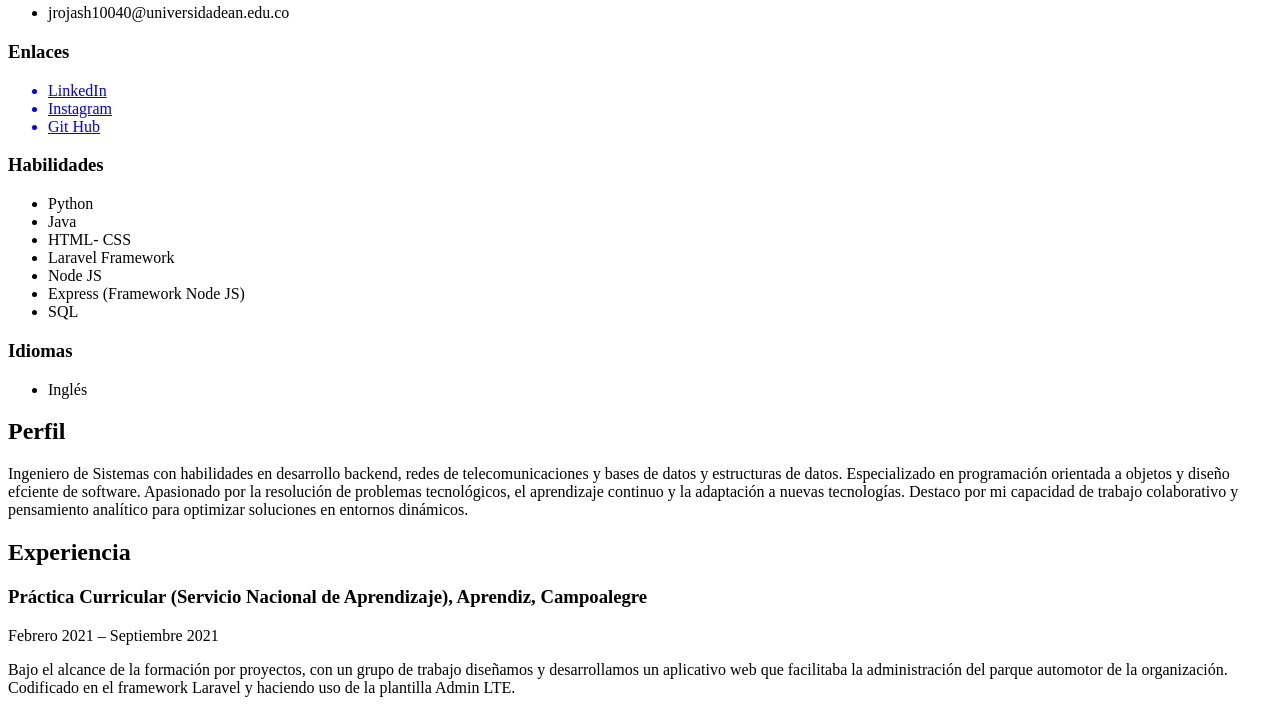
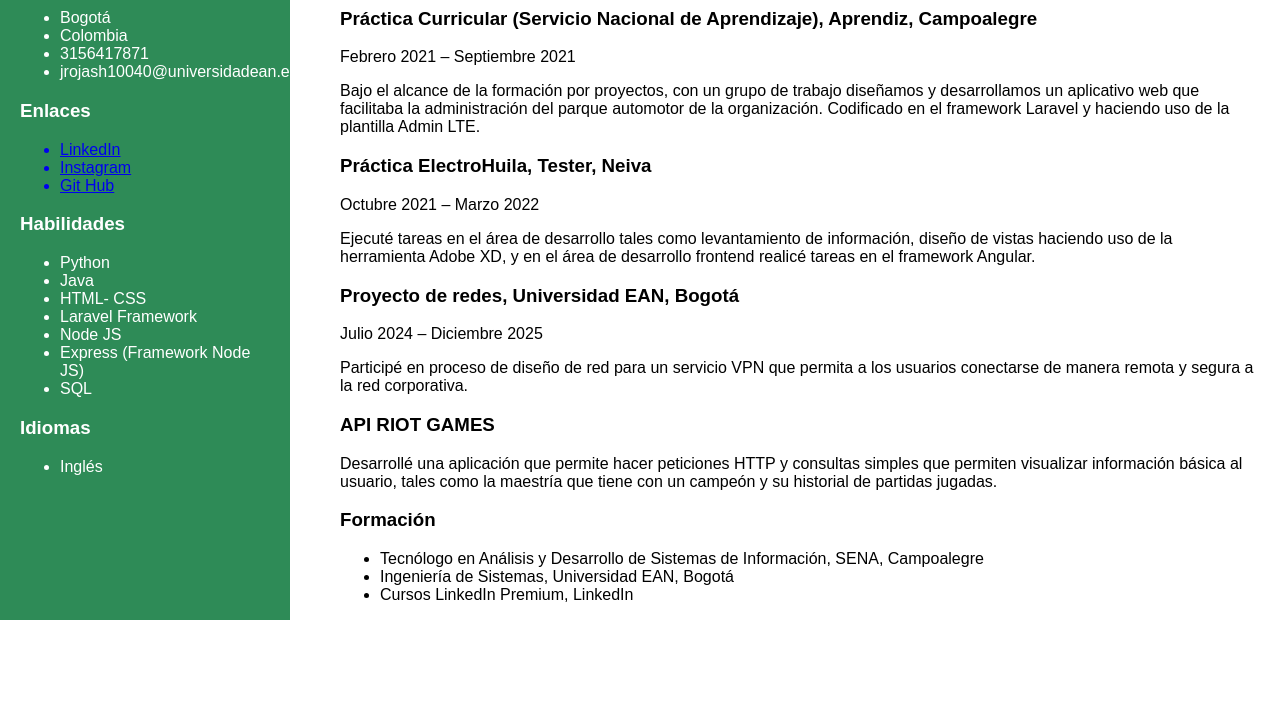
Before and after one commit to FelpaUwU/Hoja-de-vida, a plain HTML site: page index.html in a window 1280 px wide. Shown: the part 220-933 px from the top of the page. After the commit the page ends 860 px from the top, so only its background shows below. Drawn offline with Linux system fonts and the light colour scheme.

Commit message:
Adicion de estilos css

```diff
--- a/index.html
+++ b/index.html
@@ -5,6 +5,7 @@
     <meta name="viewport" content="width=device-width, initial-scale=1.0">
     <title>Juan Felipe Rojas Hernandez</title>
     <script src="index.js"></script>
+    <link rel="stylesheet" href="style.css">
 </head>
 <body>
     <aside>
--- a/style.css
+++ b/style.css
@@ -0,0 +1,22 @@
+body {
+    font-family: Arial, sans-serif;
+    margin: 0;
+    padding: 0;
+    display: flex;
+}
+aside {
+    width: 250px; /* Ancho de la barra lateral */
+    background-color: #2E8B57; /* Verde oscuro */
+    color: white; /* Texto en blanco */
+    padding: 20px;
+    height: 100vh; /* Ocupa toda la altura de la pantalla */
+    position: fixed; /* Fija el aside a la izquierda */
+    left: 0;
+    top: 0;
+    overflow-y: auto; /* Permite hacer scroll si el contenido es largo */
+}
+
+.main-body {
+    margin-left: 320px; /* Para evitar que el contenido se solape con el aside */
+    padding: 20px;
+}
```
